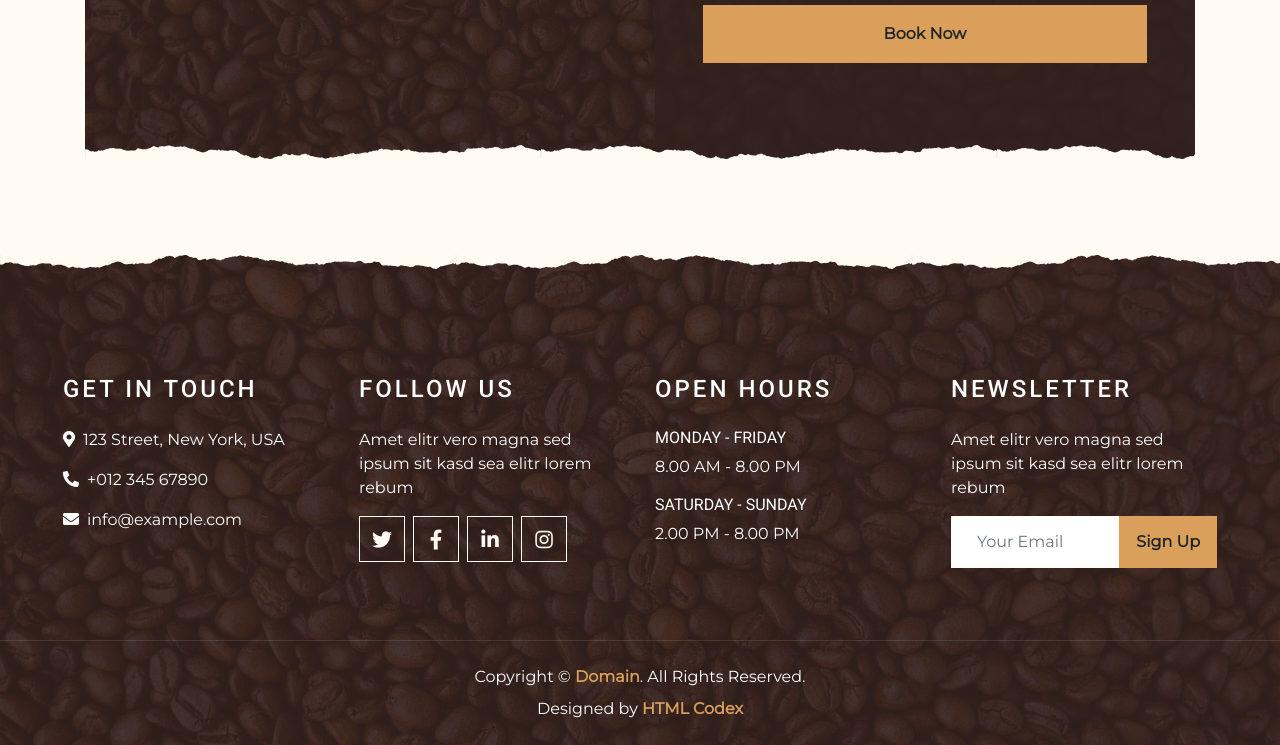
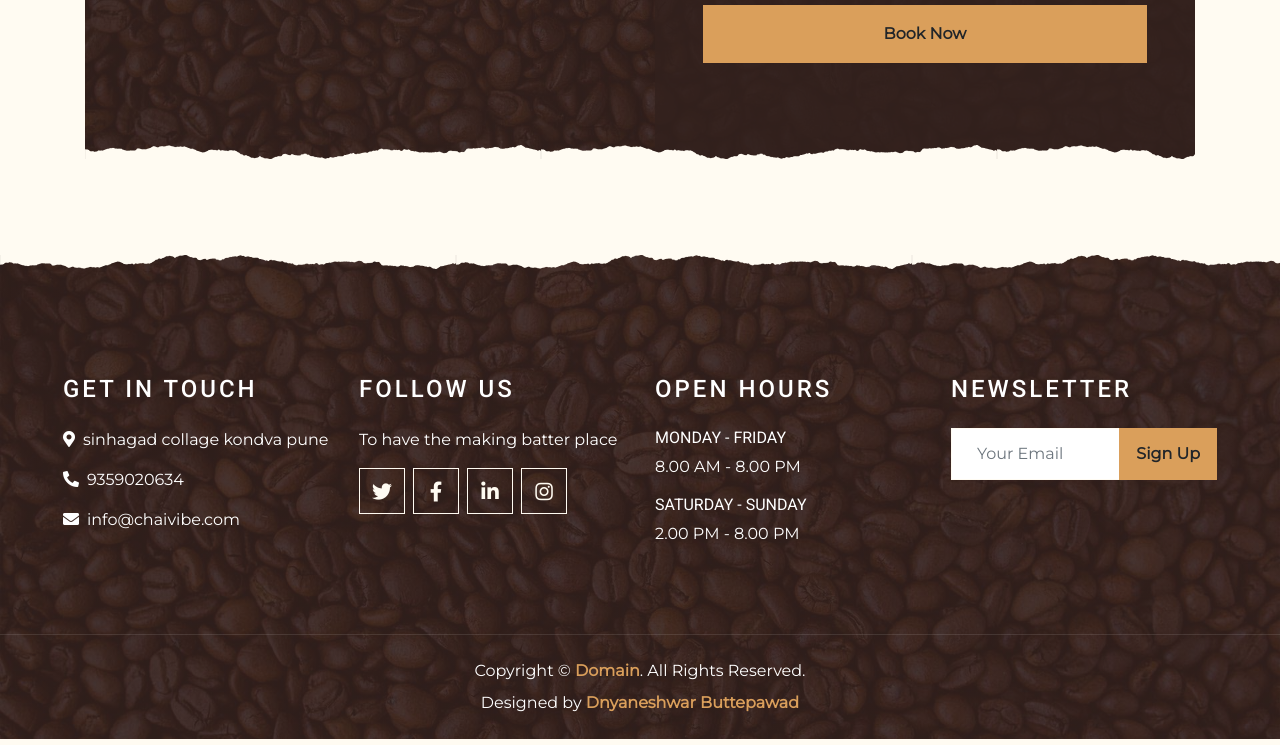
Before and after one commit to dnyaneshwarbuttepawad/Chai-Vibe, a plain HTML site: page reservation.html in a window 1280 px wide. Shown: the part 988-1733 px from the top of the page. Drawn offline with nearby package versions, Linux system fonts and the light colour scheme.

Commit message:
last commit

```diff
--- a/reservation.html
+++ b/reservation.html
@@ -123,7 +123,7 @@
                                 </div>
 
                                 <div>
-                                    <button class="btn btn-primary btn-block font-weight-bold py-3"    onclick="showAlert()">Book Now</button>
+                                    <button class="btn btn-primary btn-block font-weight-bold py-3"  onclick="showAlert()">Book Now</button>
                                     <script>
                                         function showAlert() {
                                           alert("Booking successfully!");
@@ -145,13 +145,13 @@
         <div class="row mx-0 pt-5 px-sm-3 px-lg-5 mt-4">
             <div class="col-lg-3 col-md-6 mb-5">
                 <h4 class="text-white text-uppercase mb-4" style="letter-spacing: 3px;">Get In Touch</h4>
-                <p><i class="fa fa-map-marker-alt mr-2"></i>123 Street, New York, USA</p>
-                <p><i class="fa fa-phone-alt mr-2"></i>+012 345 67890</p>
-                <p class="m-0"><i class="fa fa-envelope mr-2"></i>info@example.com</p>
+                <p><i class="fa fa-map-marker-alt mr-2"></i>sinhagad collage kondva pune</p>
+                <p><i class="fa fa-phone-alt mr-2"></i>9359020634</p>
+                <p class="m-0"><i class="fa fa-envelope mr-2"></i>info@chaivibe.com</p>
             </div>
             <div class="col-lg-3 col-md-6 mb-5">
                 <h4 class="text-white text-uppercase mb-4" style="letter-spacing: 3px;">Follow Us</h4>
-                <p>Amet elitr vero magna sed ipsum sit kasd sea elitr lorem rebum</p>
+                <p>To have the making batter place</p>
                 <div class="d-flex justify-content-start">
                     <a class="btn btn-lg btn-outline-light btn-lg-square mr-2" href="#"><i class="fab fa-twitter"></i></a>
                     <a class="btn btn-lg btn-outline-light btn-lg-square mr-2" href="#"><i class="fab fa-facebook-f"></i></a>
@@ -170,7 +170,7 @@
             </div>
             <div class="col-lg-3 col-md-6 mb-5">
                 <h4 class="text-white text-uppercase mb-4" style="letter-spacing: 3px;">Newsletter</h4>
-                <p>Amet elitr vero magna sed ipsum sit kasd sea elitr lorem rebum</p>
+                <p></p>
                 <div class="w-100">
                     <div class="input-group">
                         <input type="text" class="form-control border-light" style="padding: 25px;" placeholder="Your Email">
@@ -183,7 +183,7 @@
         </div>
         <div class="container-fluid text-center text-white border-top mt-4 py-4 px-sm-3 px-md-5" style="border-color: rgba(256, 256, 256, .1) !important;">
             <p class="mb-2 text-white">Copyright &copy; <a class="font-weight-bold" href="#">Domain</a>. All Rights Reserved.</a></p>
-            <p class="m-0 text-white">Designed by <a class="font-weight-bold" href="https://htmlcodex.com">HTML Codex</a></p>
+            <p class="m-0 text-white">Designed by <a class="font-weight-bold"  >Dnyaneshwar Buttepawad</a></p>
         </div>
     </div>
     <!-- Footer End -->
```
